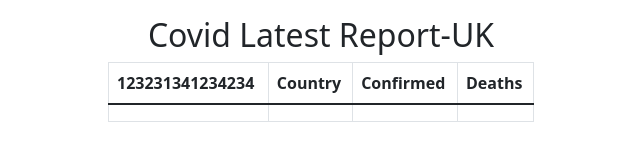
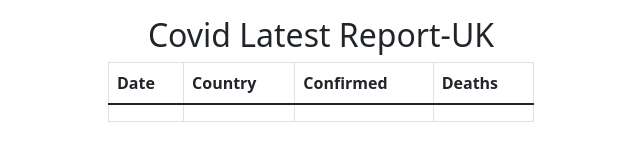
Before and after one commit to Aiman-Mahrat/BetterCars_Extension, a browser extension: page index.html in a window 1280 px wide. Shown: the whole page, without its empty margins (319-959 px from the left). Drawn offline with nearby package versions, Linux system fonts and the light colour scheme; no server answers.

Commit message:
reverting change

```diff
--- a/index.html
+++ b/index.html
@@ -14,7 +14,7 @@
       <table class="table table-bordered">
         <thead>
           <tr>
-            <th>123231341234234</th>
+            <th>Date</th>
             <th>Country</th>
             <th>Confirmed</th>
             <th>Deaths</th>
```
